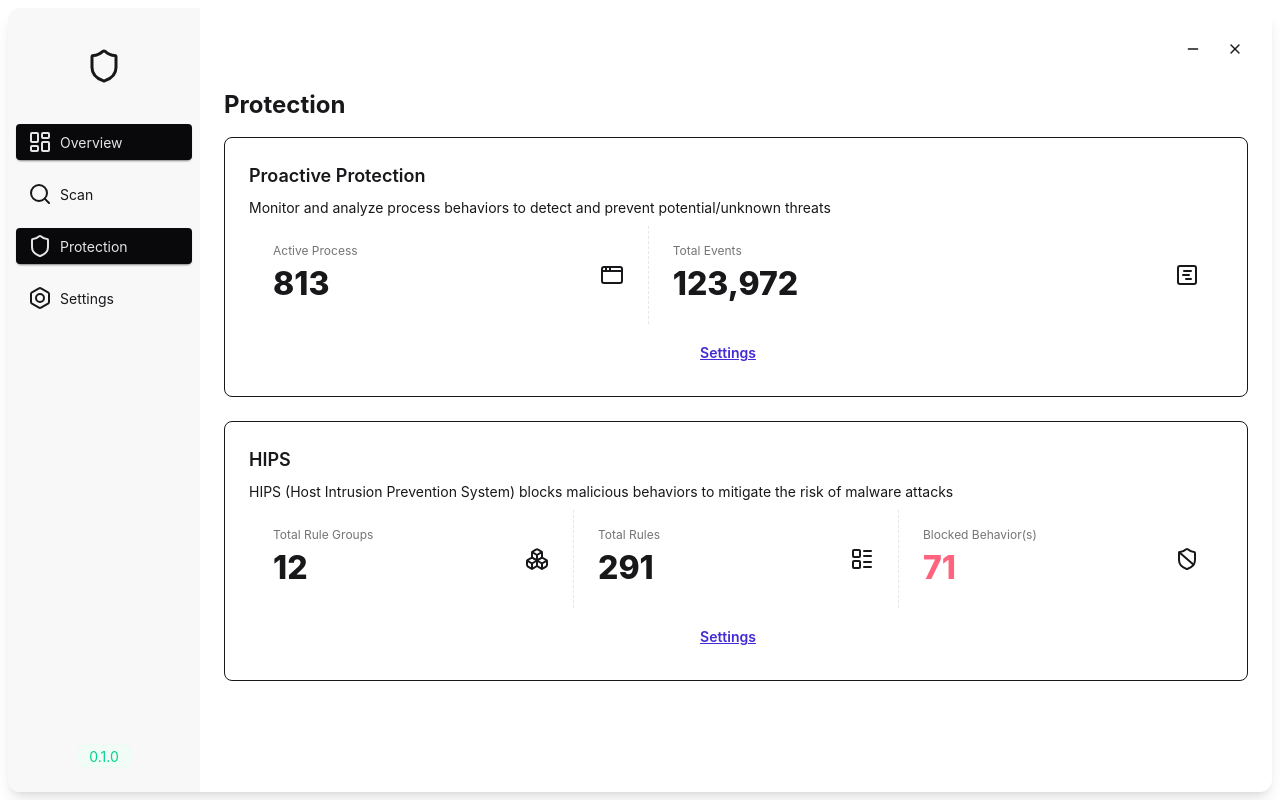
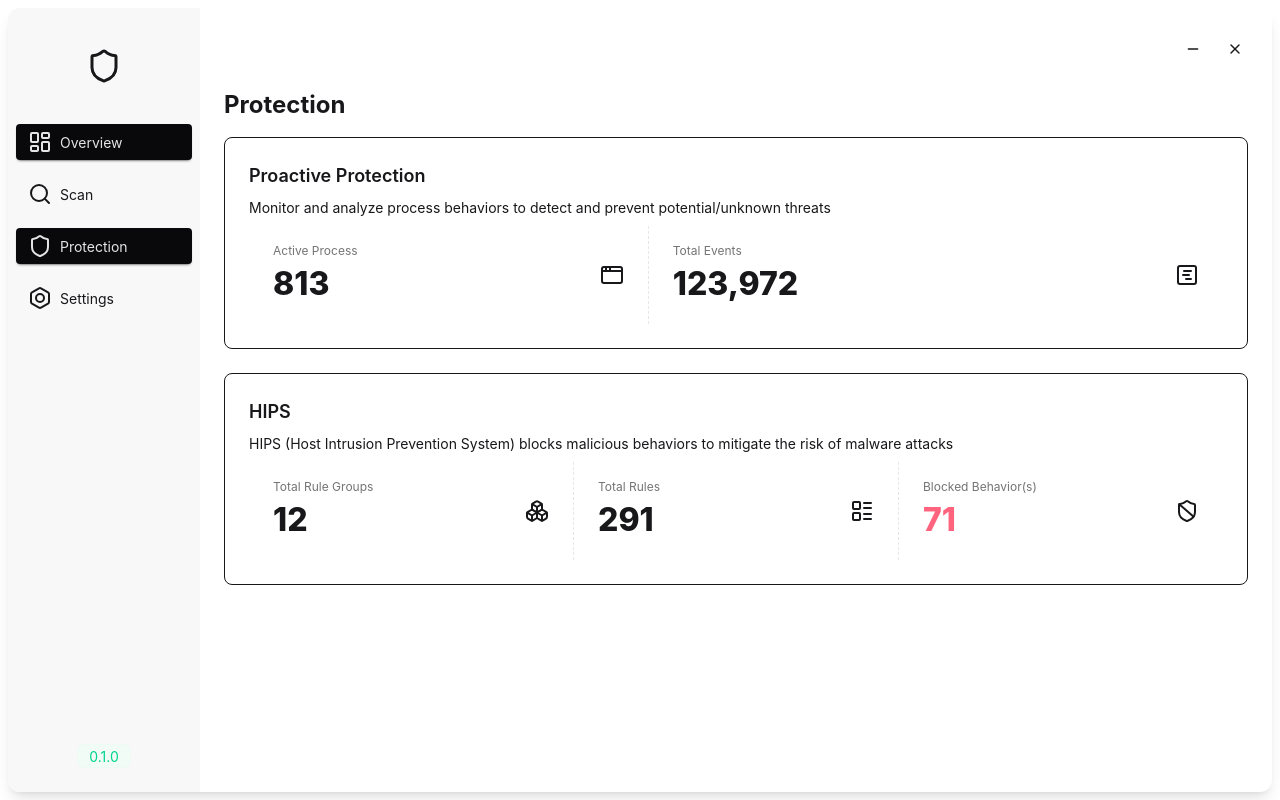
Before and after one commit to qylWheels/xav, a React (Vite) app in the folder xavgui/: page /#/protection in a window 1280 px wide. Built offline with nearby package versions, Linux system fonts and the light colour scheme.

Commit message:
Remove Settings button from Protection component.

```diff
--- a/xavgui/src/views/Protection.tsx
+++ b/xavgui/src/views/Protection.tsx
@@ -39,9 +39,6 @@ function Protection() {
                         </div>
                     </div>
                     {/* <button className="btn mt-2" onClick={onOpenProcessViewerBtnClick}>Open Process Viewer</button> */}
-                    <div className="flex justify-center">
-                        <button className="btn btn-link pl-0">Settings</button>
-                    </div>
                 </div>
             </div>
             <div className="card border mt-6">
@@ -71,9 +68,6 @@ function Protection() {
                             </div>
                         </div>
                     </div>
-                    <div className="flex justify-center">
-                        <button className="btn btn-link pl-0">Settings</button>
-                    </div>
                 </div>
             </div>
         </div>
```
